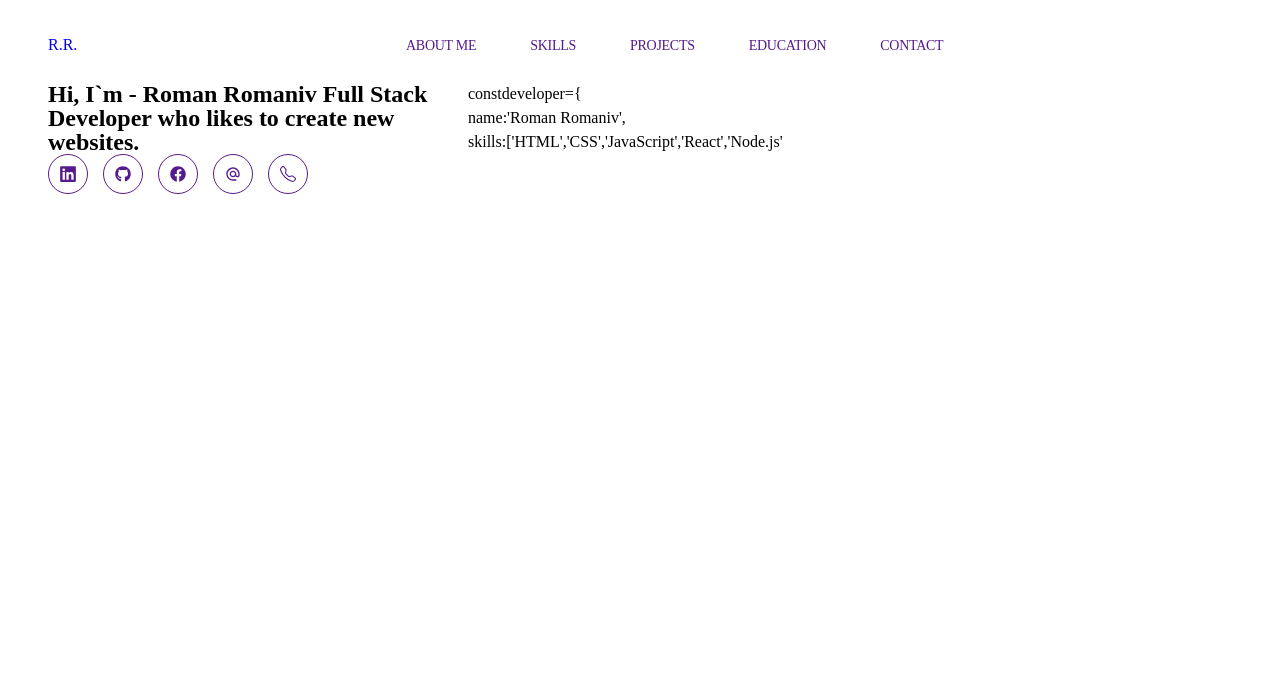
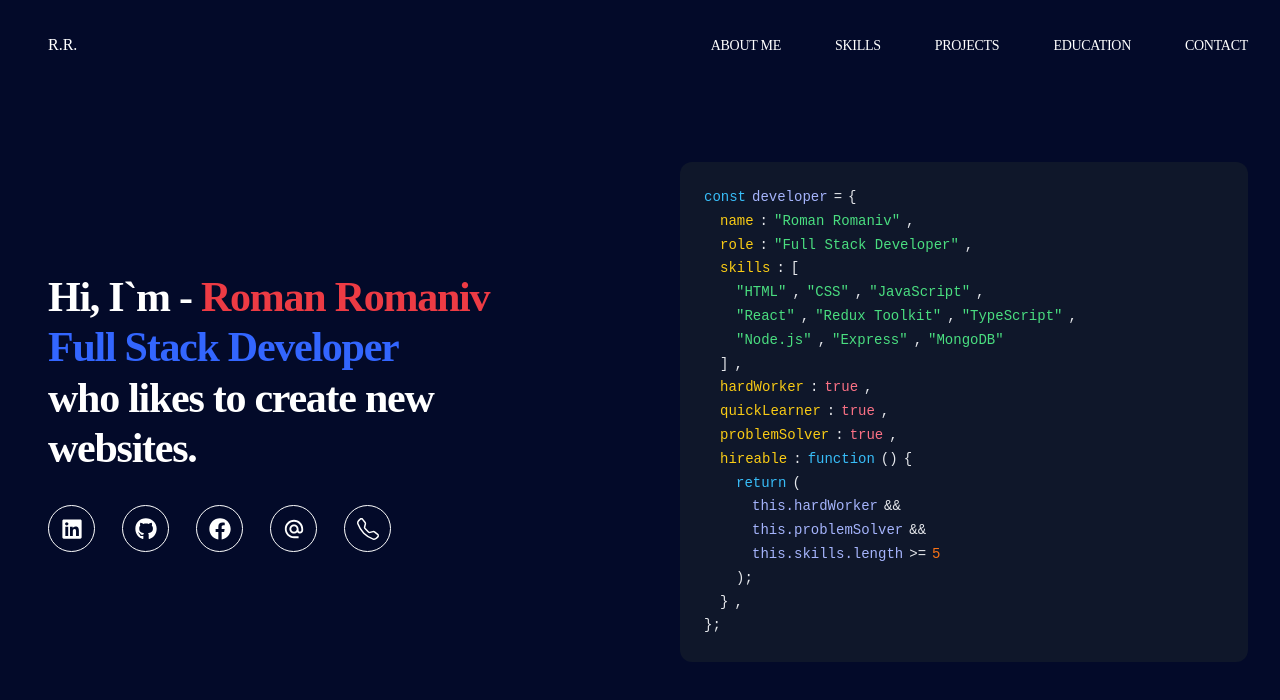
Before and after one commit to Roman1019/my-portfolio, a React (Vite) app: page / in a window 1280 px wide. Shown: the top 700 px of the page. Built offline with nearby package versions, Linux system fonts and the light colour scheme.

Commit message:
about-me code

```diff
--- a/src/AboutMe/AboutMe.jsx
+++ b/src/AboutMe/AboutMe.jsx
@@ -3,70 +3,181 @@ import { FaLinkedin, FaGithub, FaFacebook } from "react-icons/fa";
 import { MdAlternateEmail } from "react-icons/md";
 import { BsTelephone } from "react-icons/bs";
 export default function AboutMe() {
-  // const developer = {
-  //   name: "fff",
-  //   skills: ["hh"],
-  // };
+  const developer = {
+    name: "Roman Romaniv",
+    role: "Full Stack Developer",
+    skills: {
+      frontend: [
+        "HTML",
+        "CSS",
+        "JavaScript",
+        "React",
+        "Redux Toolkit",
+        "TypeScript",
+      ],
+      backend: ["Node.js", "Express", "MongoDB"],
+      tools: ["Git", "Vite", "REST API"],
+    },
+
+    hardWorker: true,
+    problemSolver: true,
+    quickLeaner: true,
+
+    hireable: function () {
+      const totalSkills =
+        this.skills.frontend.length +
+        this.skills.backend.length +
+        this.skills.tools.length;
+
+      return this.hardWorker && this.problemSolver && totalSkills >= 6;
+    },
+  };
+
   return (
     <section>
       <div className={css.container}>
         <div className={css.headandicons}>
-          <h1>
-            Hi, I`m - Roman Romaniv Full Stack Developer who likes to create new
-            websites.
+          <h1 className={css.generalhead}>
+            Hi, I`m - <span className={css.generalheadspan}>Roman Romaniv</span>
+            <span className={css.generalheadpro}>Full Stack Developer</span>who
+            likes to create new websites.
           </h1>
           <ul className={css.iconlist}>
             <li>
-              <a className={css.iconitem} href="">
-                <FaLinkedin size={18} />
+              <a
+                className={css.iconitem}
+                href="https://www.linkedin.com/in/romaniv-roman-fullstack-developer/?locale=uk_UA"
+              >
+                <FaLinkedin size={22} />
+              </a>
+            </li>
+            <li>
+              <a className={css.iconitem} href="https://github.com/Roman1019">
+                <FaGithub size={22} />
+              </a>
+            </li>
+            <li>
+              <a className={css.iconitem} href="https://t.me/Roman_075">
+                <FaFacebook size={22} />
               </a>
             </li>
             <li>
               <a className={css.iconitem} href="">
-                <FaGithub />
+                <MdAlternateEmail size={22} />
               </a>
             </li>
             <li>
               <a className={css.iconitem} href="">
-                <FaFacebook />
-              </a>
-            </li>
-            <li>
-              <a className={css.iconitem} href="">
-                <MdAlternateEmail />
-              </a>
-            </li>
-            <li>
-              <a className={css.iconitem} href="">
-                <BsTelephone />
+                <BsTelephone size={22} />
               </a>
             </li>
           </ul>
         </div>
-        <div>
-          <div>
-            <span>const</span>
-            <span>developer</span>
-            <span>=</span>
+        <div className={css.codeblock}>
+          <div className={css.codeline}>
+            <span className={css.keyword}>const</span>
+            <span className={css.variable}>developer</span>
+            <span className={css.operator}>=</span>
             <span>{"{"}</span>
           </div>
-          <div>
-            <span>name</span>
+
+          <div className={`${css.codeline} ${css.indent1}`}>
+            <span className={css.key}>name</span>
             <span>:</span>
-            <span>'Roman Romaniv',</span>
+            <span className={css.string}>"Roman Romaniv"</span>,
           </div>
-          <div>
-            <span>skills:</span>
+
+          <div className={`${css.codeline} ${css.indent1}`}>
+            <span className={css.key}>role</span>
+            <span>:</span>
+            <span className={css.string}>"Full Stack Developer"</span>,
+          </div>
+
+          <div className={`${css.codeline} ${css.indent1}`}>
+            <span className={css.key}>skills</span>
+            <span>:</span>
             <span>{"["}</span>
-            <span>'HTML'</span>
-            <span>,</span>
-            <span>'CSS'</span>
-            <span>,</span>
-            <span>'JavaScript'</span>
-            <span>,</span>
-            <span>'React'</span>
-            <span>,</span>
-            <span>'Node.js'</span>
+          </div>
+
+          <div className={`${css.codeline} ${css.indent2}`}>
+            <span className={css.string}>"HTML"</span>,
+            <span className={css.string}>"CSS"</span>,
+            <span className={css.string}>"JavaScript"</span>,
+          </div>
+
+          <div className={`${css.codeline} ${css.indent2}`}>
+            <span className={css.string}>"React"</span>,
+            <span className={css.string}>"Redux Toolkit"</span>,
+            <span className={css.string}>"TypeScript"</span>,
+          </div>
+
+          <div className={`${css.codeline} ${css.indent2}`}>
+            <span className={css.string}>"Node.js"</span>,
+            <span className={css.string}>"Express"</span>,
+            <span className={css.string}>"MongoDB"</span>
+          </div>
+
+          <div className={`${css.codeline} ${css.indent1}`}>
+            <span>{"]"}</span>,
+          </div>
+
+          <div className={`${css.codeline} ${css.indent1}`}>
+            <span className={css.key}>hardWorker</span>
+            <span>:</span>
+            <span className={css.boolean}>true</span>,
+          </div>
+
+          <div className={`${css.codeline} ${css.indent1}`}>
+            <span className={css.key}>quickLearner</span>
+            <span>:</span>
+            <span className={css.boolean}>true</span>,
+          </div>
+
+          <div className={`${css.codeline} ${css.indent1}`}>
+            <span className={css.key}>problemSolver</span>
+            <span>:</span>
+            <span className={css.boolean}>true</span>,
+          </div>
+
+          <div className={`${css.codeline} ${css.indent1}`}>
+            <span className={css.key}>hireable</span>
+            <span>:</span>
+            <span className={css.keyword}>function</span>
+            <span>{"()"}</span>
+            <span>{" {"}</span>
+          </div>
+
+          <div className={`${css.codeline} ${css.indent2}`}>
+            <span className={css.keyword}>return</span>
+            <span>{"("}</span>
+          </div>
+
+          <div className={`${css.codeline} ${css.indent3}`}>
+            <span className={css.variable}>this.hardWorker</span>
+            <span>&&</span>
+          </div>
+
+          <div className={`${css.codeline} ${css.indent3}`}>
+            <span className={css.variable}>this.problemSolver</span>
+            <span>&&</span>
+          </div>
+
+          <div className={`${css.codeline} ${css.indent3}`}>
+            <span className={css.variable}>this.skills.length</span>
+            <span>&gt;=</span>
+            <span className={css.number}>5</span>
+          </div>
+
+          <div className={`${css.codeline} ${css.indent2}`}>
+            <span>{");"}</span>
+          </div>
+
+          <div className={`${css.codeline} ${css.indent1}`}>
+            <span>{"}"}</span>,
+          </div>
+
+          <div className={css.codeline}>
+            <span>{"};"}</span>
           </div>
         </div>
       </div>
--- a/src/AboutMe/AboutMe.module.css
+++ b/src/AboutMe/AboutMe.module.css
@@ -1,16 +1,40 @@
 .container {
   max-width: 1200px;
   margin: 0 auto;
-  padding: 0 32px;
+  padding: 80px 32px;
   display: flex;
+  align-items: center;
+  justify-content: space-between;
+  gap: 64px;
 }
+
 .headandicons {
-  max-width: 420px;
+  flex: 1;
+}
+
+.generalhead {
+  font-size: 42px;
+  font-weight: 600;
+  line-height: 1.2;
+  letter-spacing: -0.03em;
+  margin-bottom: 32px;
+  max-width: 517px;
+}
+
+.generalheadspan {
+  color: #ed3b44;
+  margin-right: 8px;
+}
+
+.generalheadpro {
+  display: block;
+  color: rgb(51, 102, 255);
+  margin-right: 8px;
 }
 
 .iconlist {
   display: flex;
-  gap: 15px;
+  gap: 27px;
 }
 
 .iconlistli {
@@ -21,8 +45,8 @@
   justify-content: center;
   border-radius: 50%;
   border: 1px solid;
-  width: 38px;
-  height: 38px;
+  width: 45px;
+  height: 45px;
   transition: transform 0.2s ease;
   will-change: transform;
   transform-origin: center;
@@ -31,3 +55,87 @@
 .iconitem:hover {
   transform: scale(1.1);
 }
+.codeblock {
+  flex: 1;
+}
+
+/* span {
+  margin-right: 1px;
+  margin-left: 10px;
+}
+
+.spanwhitepos2 {
+  display: block;
+}
+
+.details {
+  display: inline;
+} */
+
+.codeblock {
+  background-color: #0f172a; /* темний фон */
+  color: #e5e7eb;
+  padding: 24px;
+  border-radius: 12px;
+  font-family: "Fira Code", monospace;
+  font-size: 14px;
+  line-height: 1.7;
+  max-width: 520px;
+}
+
+/* один рядок коду */
+.codeline {
+  display: flex;
+  align-items: center;
+  gap: 6px;
+  white-space: nowrap;
+}
+
+/* відступи як у реальному коді */
+.indent1 {
+  margin-left: 16px;
+}
+
+.indent2 {
+  margin-left: 32px;
+}
+
+.indent3 {
+  margin-left: 48px;
+}
+
+/* синтаксис */
+.keyword {
+  color: #38bdf8; /* const, return, function */
+}
+
+.variable {
+  color: #a5b4fc;
+}
+
+.key {
+  color: #facc15;
+}
+
+.string {
+  color: #4ade80;
+}
+
+.boolean {
+  color: #fb7185;
+}
+
+.number {
+  color: #f97316;
+}
+
+.operator {
+  color: #e5e7eb;
+}
+
+/* коментар */
+.comment {
+  color: #64748b;
+  font-style: italic;
+  margin-top: 8px;
+}
--- a/src/Header/Header.module.css
+++ b/src/Header/Header.module.css
@@ -18,7 +18,7 @@
 }
 .navlistul {
   display: flex;
-  justify-content: center;
+  justify-content: flex-end;
   gap: 54px;
   flex-grow: 1;
 }
--- a/src/index.css
+++ b/src/index.css
@@ -33,6 +33,12 @@ body {
   line-height: 24px;
   box-sizing: border-box;
   width: 100%;
+  color: white;
+  /* background-color: #0f172a; */
+  background-color: #030a29;
+  /* background-color: #111827; */
+  /* background-color: #0b0f1a; */
+
   /* background-color: rgb(4, 1, 46); */
 }
 
@@ -42,6 +48,7 @@ html {
 
 a {
   text-decoration: none;
+  color: white;
 }
 
 .section {
```
Also changed, not shown: src/Projects/Projects.jsx (added, +13 -0 lines), src/Projects/Projects.module.css (added).
